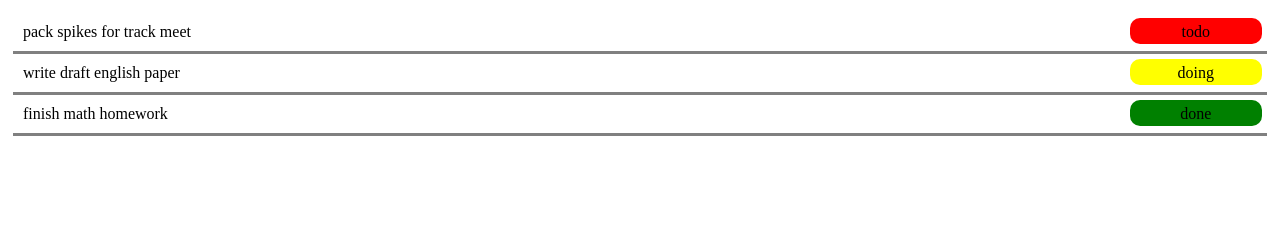
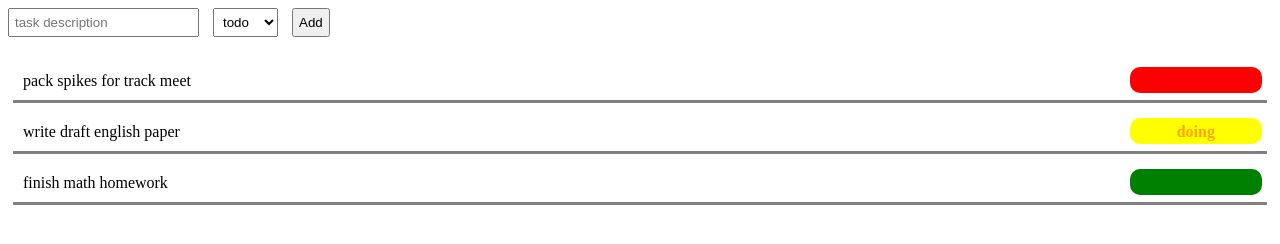
Before and after one commit to knightmoves-schools/capstone-074-add-new-task-L3VI04, a website: page index.html in a window 1280 px wide. Drawn offline with Linux system fonts and the light colour scheme.

Commit message:
Enhance index.html with basic styling
Added optional styling for task form and task status.

```diff
--- a/index.html
+++ b/index.html
@@ -5,14 +5,62 @@
     <title>Task App</title>
     <link rel="stylesheet" href="style.css">
     <style>
+        /* Optional basic styling for better visuals */
+        #task-form {
+            margin-bottom: 20px;
+        }
 
+        #task-form input,
+        #task-form select,
+        #task-form button {
+            margin-right: 10px;
+            padding: 5px;
+        }
+
+        .row {
+            margin-bottom: 10px;
+        }
+
+        .task-description {
+            display: inline-block;
+            width: 250px;
+        }
+
+        .task-status {
+            display: inline-block;
+            font-weight: bold;
+        }
+
+        .todo {
+            color: red;
+        }
+
+        .doing {
+            color: orange;
+        }
+
+        .done {
+            color: green;
+        }
     </style>
 </head>
 
 <body>
     <form id="task-form">
+        <!-- Text input for task description -->
+        <input type="text" id="task-input" name="task" placeholder="task description" required>
 
+        <!-- Dropdown for task status -->
+        <select id="status-dropdown" name="status">
+            <option value="todo">todo</option>
+            <option value="doing">doing</option>
+            <option value="done">done</option>
+        </select>
+
+        <!-- Add button -->
+        <button type="submit">Add</button>
     </form>
+
     <div id="tasks">
         <div id="task-row-1" class="row">
             <div id="task-description-1" class="task-description">pack spikes for track meet</div>
```
